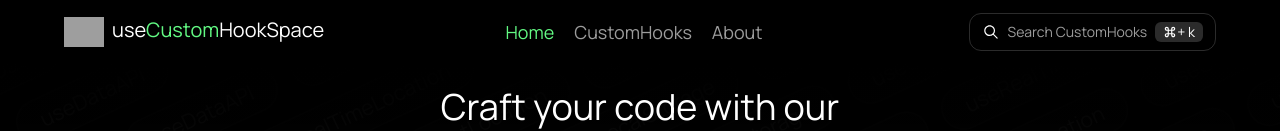
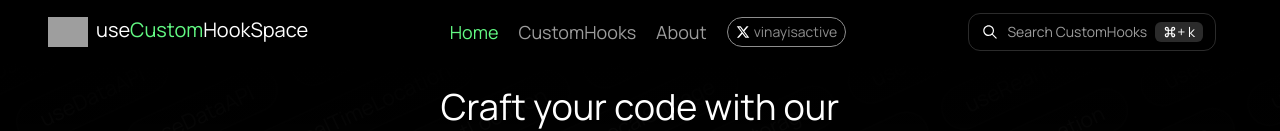
Before and after one commit to vinayisactive/useCustomHookSpace, a Next.js app: page / in a window 1280 px wide. Shown: the top 131 px of the page. Built offline with nearby package versions, Linux system fonts and the light colour scheme; grey boxes are pictures that could not be loaded.

Commit message:
🔗social added

```diff
--- a/app/component/Navbar/Navbar.tsx
+++ b/app/component/Navbar/Navbar.tsx
@@ -6,6 +6,7 @@ import Link from "next/link";
 import { usePathname, useRouter } from "next/navigation";
 import {SearchModal, SearchButton} from '../index'
 import { navItems } from "@/static/navItems";
+import { FaXTwitter } from "react-icons/fa6";
 
 interface navItemsTypes {
   navTo: string,
@@ -39,9 +40,9 @@ const Navbar = () => {
 
   return (
     <div className=" w-full flex justify-between items-center bg-blur-dark  px-6 lg:px-16 z-[1000]">
-      <div className=" w-1/2 md:w-1/3 flex justify-between items-center">
+      <div className=" w-1/3 md:w-1/3 flex justify-between items-center">
         <Link href="/">
-          <div className="flex justify-start items-center gap-2">
+          <div className="flex justify-start items-center gap-2 -ml-4">
           <Image src={"https://res.cloudinary.com/dbs9ulw2r/image/upload/v1709561122/n5kdrlwz1bmavs2n2ajh.png"} alt="uchslogo" width={40} height={40}  />
             <h1 className=" hidden md:flex text-md md:text-lg lg:text-xl text-white pb-1">
               use<span className="text-theme-green">Custom</span>HookSpace
@@ -50,7 +51,7 @@ const Navbar = () => {
         </Link>
       </div>
 
-      <div className="w-1/2 md:1/3 flex justify-center items-center">
+      <div className="w-1/3 md:1/3 flex justify-center items-center">
         <ul className="flex items-center gap-3 md:gap-5">
           {navItems.map((nav : navItemsTypes)=> {
               return (
@@ -58,6 +59,17 @@ const Navbar = () => {
                   <Link href={`/${nav.navTo}`} className={`${findRoute === `${nav.navTo}` ? "active" : ""}`}>{nav.child}</Link>
                 </li>
               )})}
+
+            <Link
+              href={"https://twitter.com/vinayisactive"}
+              target="_blank"
+              className="hidden sm:flex justify-center items-center gap-1 lg:border text-white text-sm px-2 py-1 rounded-3xl  border-desc-gray -mr-7 group">
+                <FaXTwitter/>
+                  <span
+                      className=" hidden lg:flex text-desc-gray group-hover:text-white">
+                        vinayisactive
+                  </span>
+              </Link>
         </ul>
       </div>
 
```
